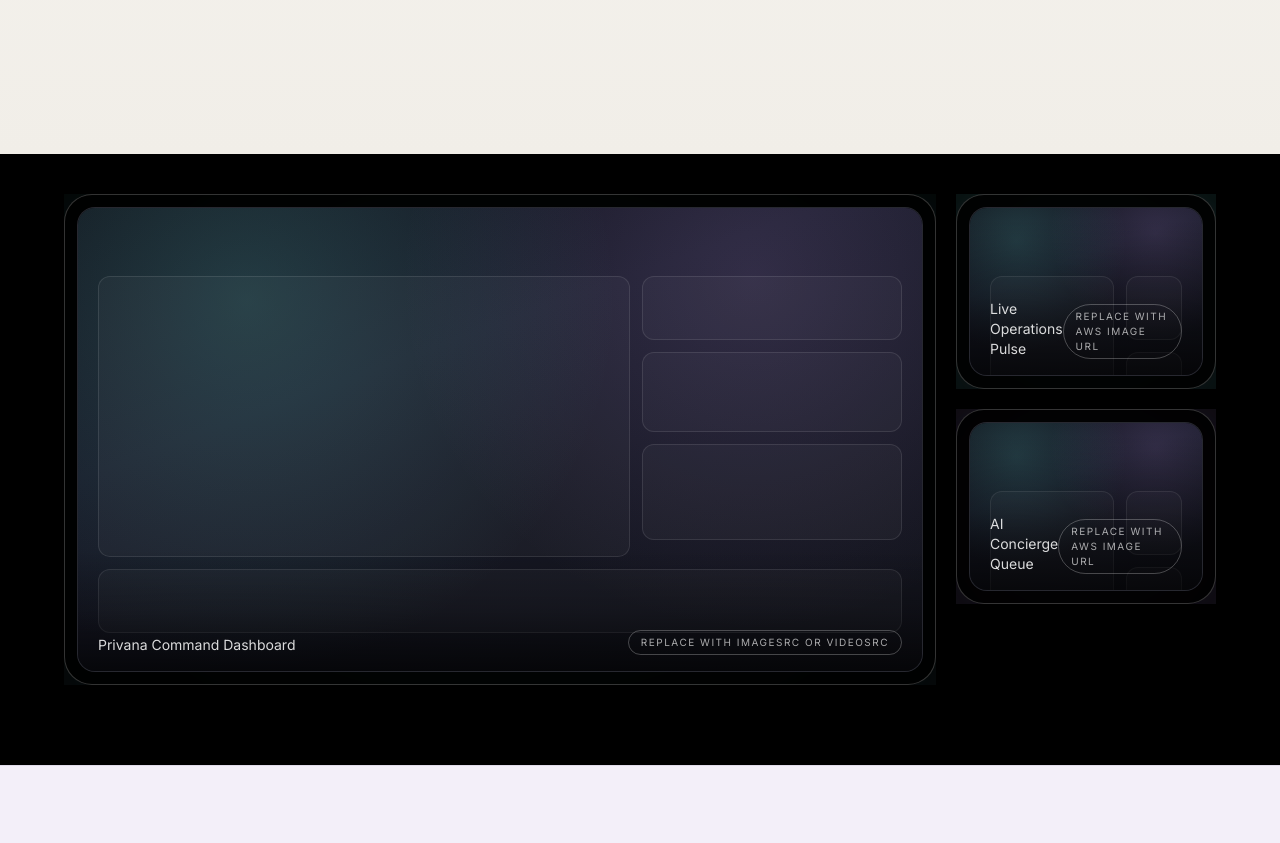
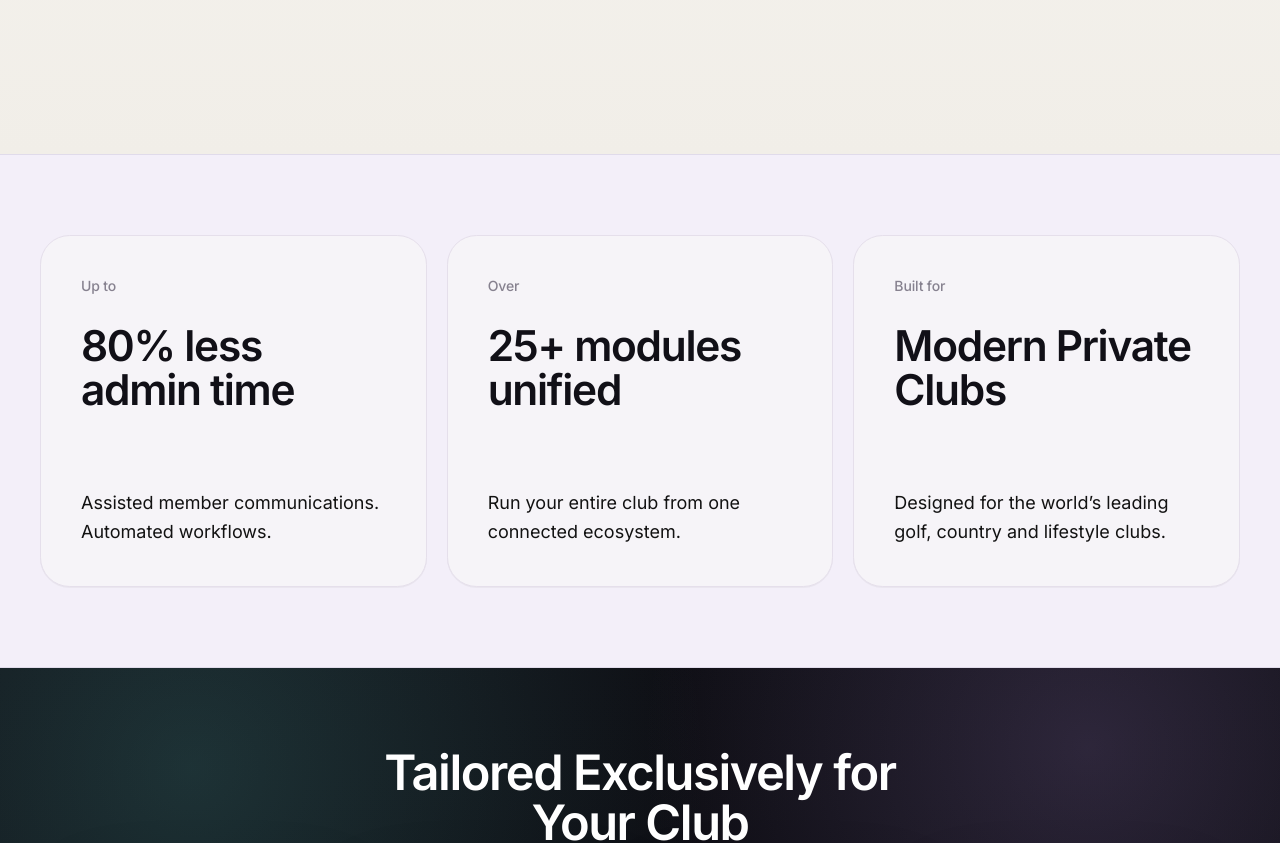
Before and after one commit to GaryPrivana/privana-website, a Next.js app: page / in a window 1280 px wide. Shown: the part 9860-10703 px from the top of the page. Built offline with nearby package versions, Linux system fonts and the light colour scheme.

Commit message:
Remove dark homepage showcase section

```diff
--- a/components/homepage.tsx
+++ b/components/homepage.tsx
@@ -2,9 +2,7 @@ import Image from "next/image";
 import Link from "next/link";
 import { Manrope } from "next/font/google";
 import {
-  DeviceFramePlaceholder,
   FeatureMediaPlaceholder,
-  HeroProductPlaceholder,
   ProductShowcasePlaceholder,
   VideoPreviewPlaceholder,
 } from "./media-placeholders";
@@ -239,39 +237,6 @@ export function Homepage() {
         <PrivanaFeatureShowcase />
 
         <PrivanaAssistInteractiveDemo />
-
-        <section
-          id="hero-showcase"
-          className="bg-black px-6 pb-20 pt-8 text-white sm:pt-10"
-        >
-          <div className="container-shell">
-            <div className="grid gap-5 lg:grid-cols-[1fr_260px]">
-              <HeroProductPlaceholder
-                title="Privana Command Dashboard"
-                label="Hero Product Showcase"
-                aspectRatio="16 / 9"
-                previewLabel="Replace with imageSrc or videoSrc"
-                className="w-full"
-              />
-              <div className="space-y-5">
-                <DeviceFramePlaceholder
-                  title="Live Operations Pulse"
-                  label="Floating Widget"
-                  aspectRatio="4 / 3"
-                  glowMode="teal"
-                  previewLabel="Replace with AWS image URL"
-                />
-                <DeviceFramePlaceholder
-                  title="AI Concierge Queue"
-                  label="Floating Widget"
-                  aspectRatio="4 / 3"
-                  glowMode="lilac"
-                  previewLabel="Replace with AWS image URL"
-                />
-              </div>
-            </div>
-          </div>
-        </section>
 
         <section className="border-y border-[#e0dbea] bg-[#f3eff9] py-16 sm:py-20">
           <div className="container-shell grid gap-5 md:grid-cols-2 xl:grid-cols-3">
```
Also changed, not shown: 1 other file (tests, documents, lock files or other folders).
